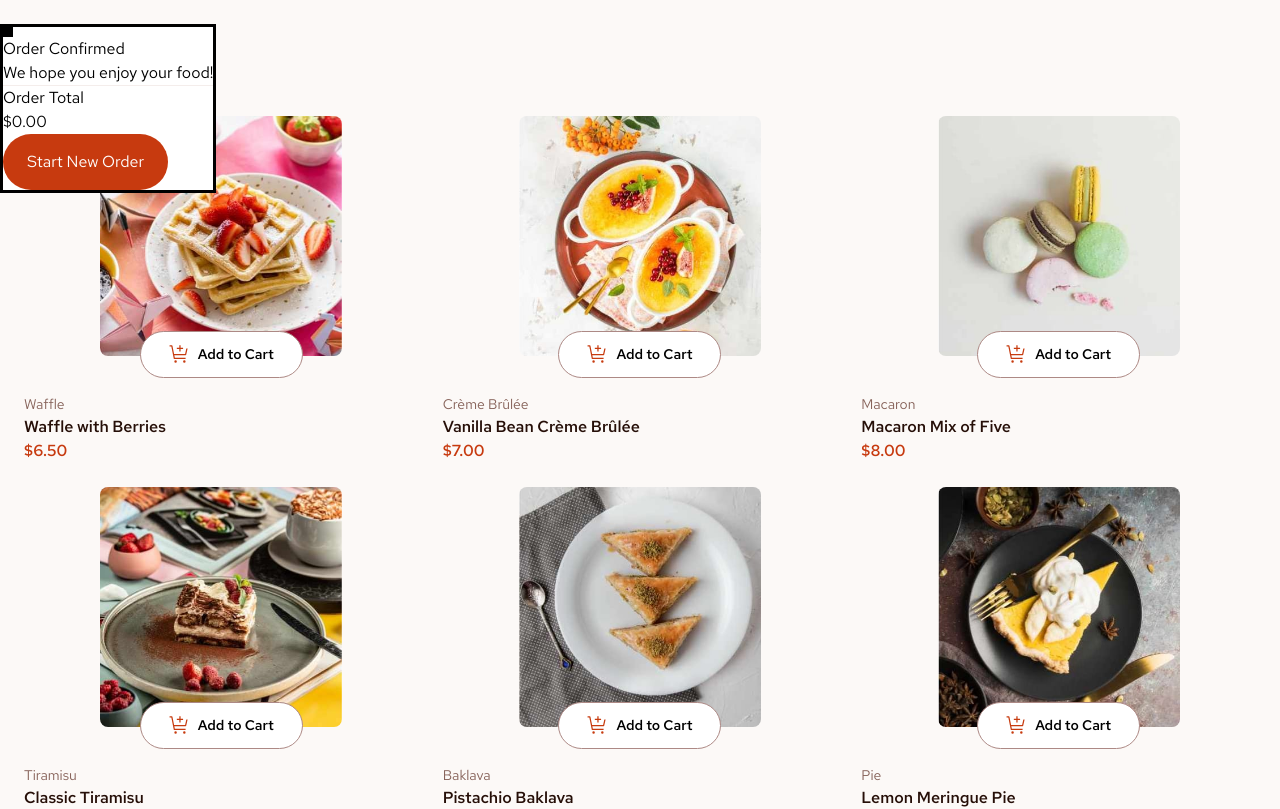
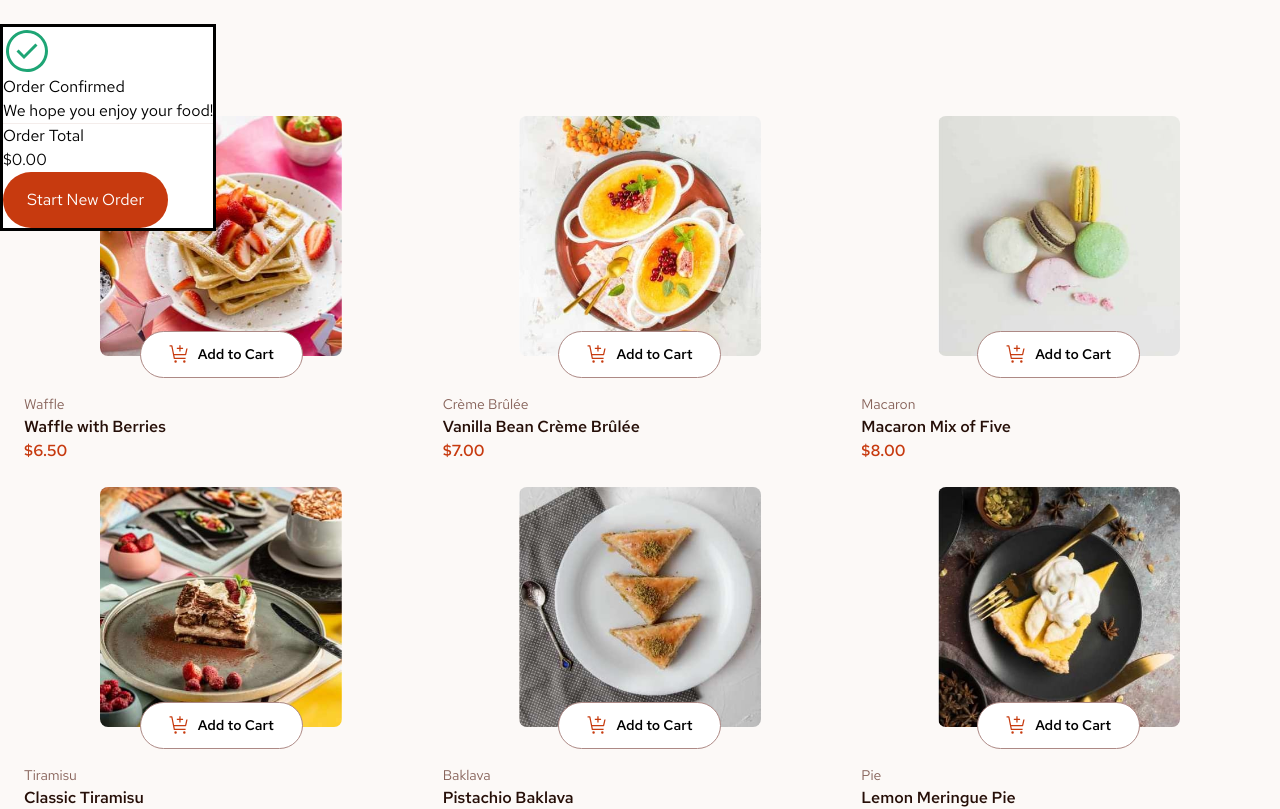
Before and after one commit to KaiWaldrant/fem-product-list-with-cart, a React (Vite) app: page / in a window 1280 px wide. Shown: the top 809 px of the page. Built offline with nearby package versions, Linux system fonts and the light colour scheme.

Commit message:
fix order confirmed icon

```diff
--- a/src/assets/icons/icon-order-confirmed.tsx
+++ b/src/assets/icons/icon-order-confirmed.tsx
@@ -1,20 +1,20 @@
 export default function IconOrderConfirmed() {
 	return (
 		<svg
+			width="48"
+			height="48"
+			viewBox="0 0 48 48"
+			fill="none"
 			xmlns="http://www.w3.org/2000/svg"
-			width="10"
-			height="10"
-			fill="currentColor"
-			viewBox="0 0 10 10"
 		>
-			<title>Order confirmed</title>
+			<title>Order Confirmed</title>
 			<path
-				fill="currentColor"
-				d="M0 0h10v10H0V0Zm5.5 5.5h4.25v4.25H5.5V5.5Z"
+				d="M21 32.121L13.5 24.6195L15.6195 22.5L21 27.879L32.3775 16.5L34.5 18.6225L21 32.121Z"
+				fill="#1EA575"
 			/>
 			<path
-				fill="currentColor"
-				d="M0 5.5h10v4.25H0V5.5Zm5.5 0h4.25v4.25H5.5V5.5Z"
+				d="M24 3C19.8466 3 15.7865 4.23163 12.333 6.53914C8.8796 8.84665 6.18798 12.1264 4.59854 15.9636C3.0091 19.8009 2.59323 24.0233 3.40352 28.0969C4.21381 32.1705 6.21386 35.9123 9.15077 38.8492C12.0877 41.7861 15.8295 43.7862 19.9031 44.5965C23.9767 45.4068 28.1991 44.9909 32.0364 43.4015C35.8736 41.812 39.1534 39.1204 41.4609 35.667C43.7684 32.2135 45 28.1534 45 24C45 18.4305 42.7875 13.089 38.8493 9.15076C34.911 5.21249 29.5696 3 24 3ZM24 42C20.4399 42 16.9598 40.9443 13.9997 38.9665C11.0397 36.9886 8.73256 34.1774 7.37018 30.8883C6.0078 27.5992 5.65134 23.98 6.34587 20.4884C7.04041 16.9967 8.75474 13.7894 11.2721 11.2721C13.7894 8.75473 16.9967 7.0404 20.4884 6.34587C23.98 5.65133 27.5992 6.00779 30.8883 7.37017C34.1774 8.73255 36.9886 11.0397 38.9665 13.9997C40.9443 16.9598 42 20.4399 42 24C42 28.7739 40.1036 33.3523 36.7279 36.7279C33.3523 40.1036 28.7739 42 24 42Z"
+				fill="#1EA575"
 			/>
 		</svg>
 	)
```
